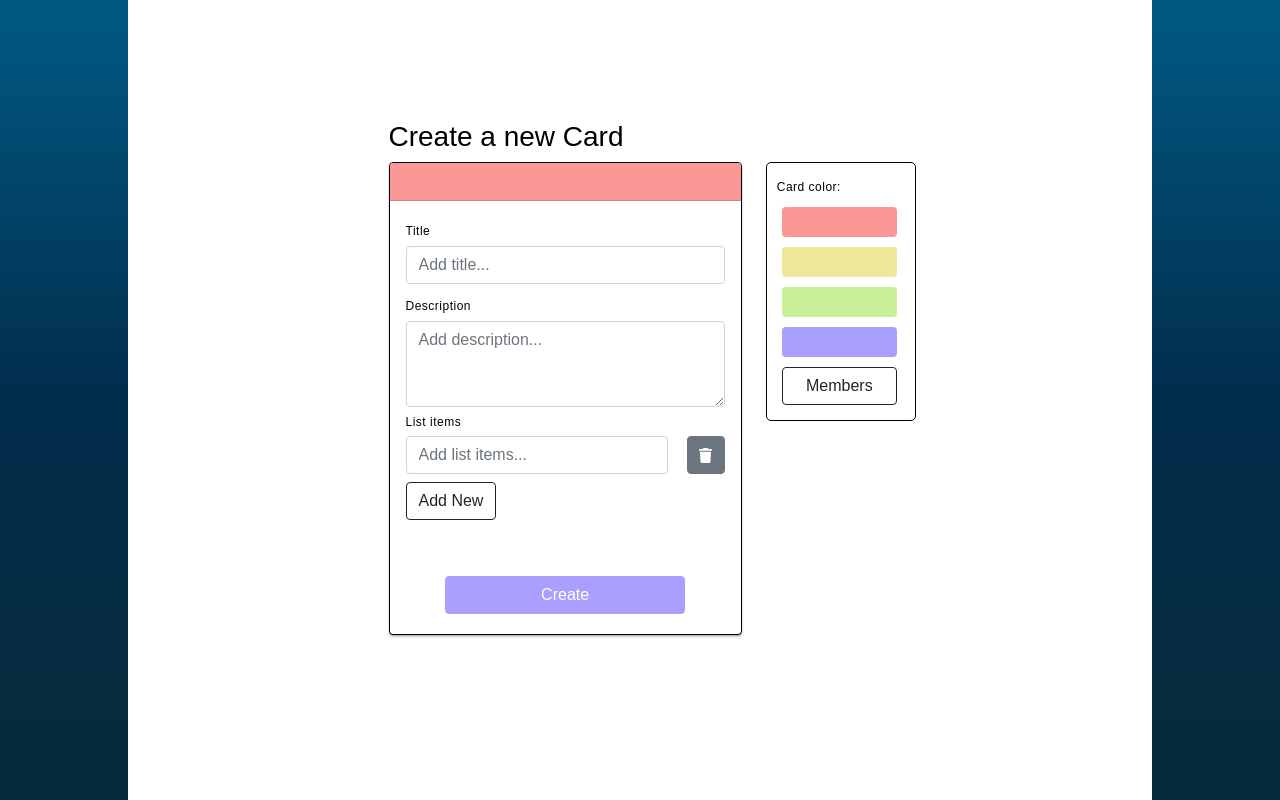
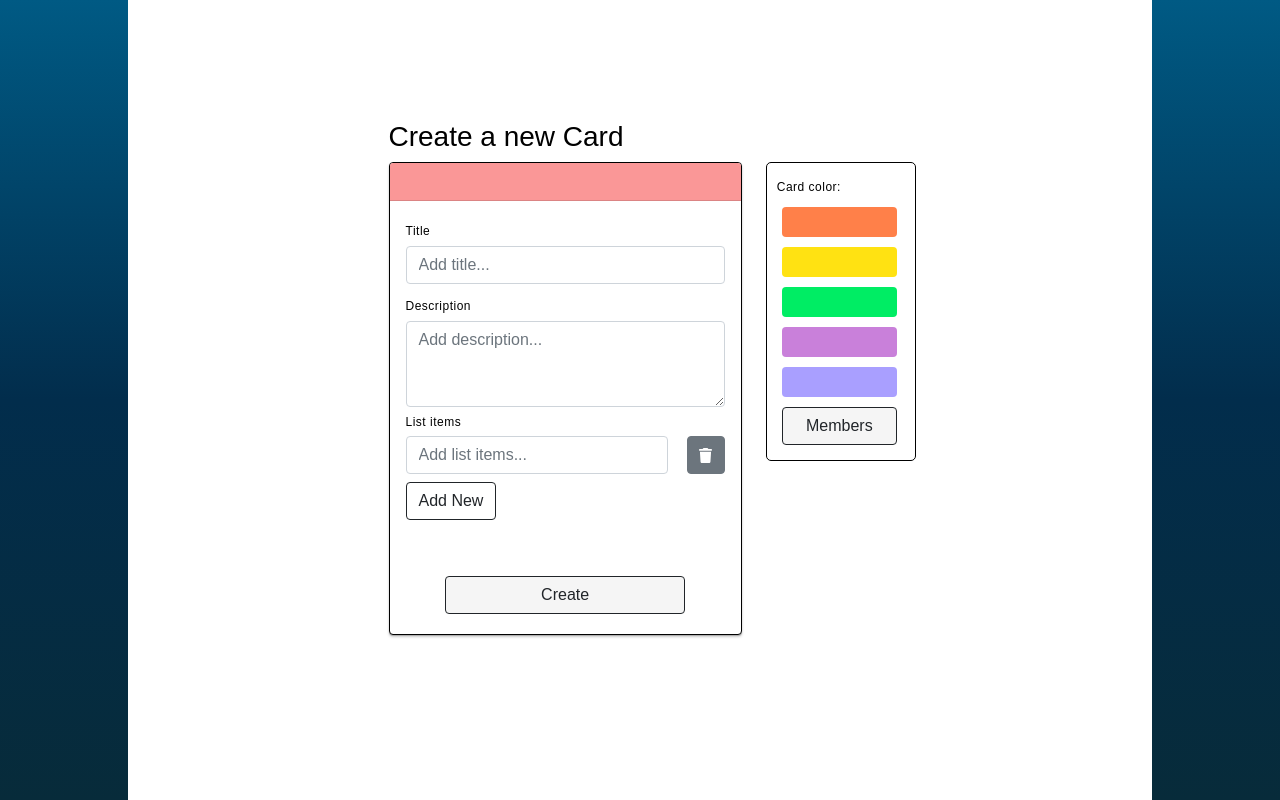
Before and after one commit to Vsimpro/ADP_Project_1, a React (Create React App) app in the folder frontend/: page /create in a window 1280 px wide. Built offline with nearby package versions, Linux system fonts and the light colour scheme; no server answers.

Commit message:
Lisätty uusi väriteema

```diff
--- a/frontend/src/App.css
+++ b/frontend/src/App.css
@@ -21,15 +21,29 @@ body {
 
 }
 
-
-
-
 .App {
   text-align: center;
   display: flex;
   /* align-items: center; */
   justify-content: center;
 }
+
+.primary-button {
+  background-color: #f5f5f5;
+  width: 240px;
+  margin: 20px;
+}
+
+.primary-button:hover{
+  background-color: #022D4C;
+}
+
+.secondary-button {
+  background-color: #f5f5f5;
+
+}
+
+
 
 
 .navbar{
--- a/frontend/src/components/createTools/CreateCard.js
+++ b/frontend/src/components/createTools/CreateCard.js
@@ -102,7 +102,7 @@ const CreateCard = ({ headerColor }) => {
         </div>
         <div>
           <div className='buttons-container'>
-            <button className='btn btn-createCard' onClick={saveCardToDb}>Create</button>
+            <button className='btn btn-outline-dark primary-button' onClick={saveCardToDb}>Create</button>
           </div>
         </div>
       </div>
--- a/frontend/src/components/createTools/EditTools.js
+++ b/frontend/src/components/createTools/EditTools.js
@@ -15,15 +15,16 @@ const EditTools = ({ onColorChange }) => {
       </div>
       <div className='row'>
         <div className='col justify-content-center'>
-          <button className='btn colorButton' style={{ backgroundColor: '#FA9797' }} onClick={() => handleColorChange('#FA9797')}></button>
-          <button className='btn colorButton' style={{ backgroundColor: '#EFE699' }} onClick={() => handleColorChange('#EFE699')}></button>
-          <button className='btn colorButton' style={{ backgroundColor: '#C9EF99' }} onClick={() => handleColorChange('#C9EF99')}></button>
+          <button className='btn colorButton' style={{ backgroundColor: '#FF8049' }} onClick={() => handleColorChange('#FF8049')}></button>
+          <button className='btn colorButton' style={{ backgroundColor: '#FFE212' }} onClick={() => handleColorChange('#FFE212')}></button>
+          <button className='btn colorButton' style={{ backgroundColor: '#00ED64' }} onClick={() => handleColorChange('#00ED64')}></button>
+          <button className='btn colorButton' style={{ backgroundColor: '#C980DA' }} onClick={() => handleColorChange('#C980DA')}></button>
           <button className='btn colorButton' style={{ backgroundColor: '#A99FFF' }} onClick={() => handleColorChange('#A99FFF')}></button>
         </div>
       </div>
       <div className='row'>
         <div className='col d-flex justify-content-left'>
-          <button className='btn btn-outline-dark membersButton'>Members</button>
+          <button className='btn btn-outline-dark secondary-button membersButton'>Members</button>
         </div>
       </div>
     </div>
--- a/frontend/src/components/profile/ColorSetter.js
+++ b/frontend/src/components/profile/ColorSetter.js
@@ -18,11 +18,11 @@ const ColorSetter = ({userInitials}) => {
       <div className='row'>
 
         <div className='d-flex justify-content-center align-items-center'>
-          <button className='btn colors' style={{ backgroundColor: '#E85B6F' }} onClick={() => handleColorChange('#E85B6F')}></button>
-          <button className='btn colors' style={{ backgroundColor: '#3F75C7' }} onClick={() => handleColorChange('#3F75C7')}></button>
-          <button className='btn colors' style={{ backgroundColor: '#5BB5E8' }} onClick={() => handleColorChange('#5BB5E8')}></button>
-          <button className='btn colors' style={{ backgroundColor: '#5BE8C6' }} onClick={() => handleColorChange('#5BE8C6')}></button>
-          <button className='btn colors' style={{ backgroundColor: '#FFAB2D' }} onClick={() => handleColorChange('#FFAB2D')}></button>
+          <button className='btn colors' style={{ backgroundColor: '#00D2FF' }} onClick={() => handleColorChange('#00D2FF')}></button>
+          <button className='btn colors' style={{ backgroundColor: '#00D9C6' }} onClick={() => handleColorChange('#00D9C6')}></button>
+          <button className='btn colors' style={{ backgroundColor: '#C980DA' }} onClick={() => handleColorChange('#C980DA')}></button>
+          <button className='btn colors' style={{ backgroundColor: '#FFC010' }} onClick={() => handleColorChange('#FFC010')}></button>
+          <button className='btn colors' style={{ backgroundColor: '#79F200' }} onClick={() => handleColorChange('#79F200')}></button>
         </div>
       </div>
     </div>
--- a/frontend/src/components/profile/Profile.jsx
+++ b/frontend/src/components/profile/Profile.jsx
@@ -76,14 +76,14 @@ const Profile = ({ userId, HOST, PORT }) => {
 
             <label>Password</label>
             <input type="text" className="form-control" placeholder='************' />
-            <button className='btn btn-outline-dark' onClick={handlePasswordChange}>
+            <button className='btn btn-outline-dark secondary-button' onClick={handlePasswordChange}>
               Change
             </button>
           </div>
 
           <hr className="my-4" />
           <div className='buttons-container'>
-            <button className='btn btn-profile save' onClick={handleSaveProfile}>
+            <button className='btn btn-outline-dark primary-button' onClick={handleSaveProfile}>
               Save
             </button>
 
```
